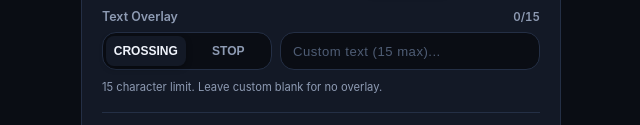
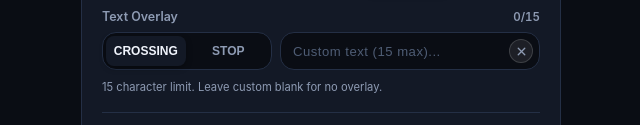
Before and after one commit to Aravind-Molugu/cross_safe, a plain HTML site: page crosssafe.html in a window 1280 px wide. Shown: the part 827-952 px from the top of the page, 319-959 px from the left. Drawn offline with Linux system fonts and the light colour scheme.

Commit message:
Add dedicated visible one-touch clear button to custom text input

```diff
--- a/crosssafe.html
+++ b/crosssafe.html
@@ -620,7 +620,7 @@
       background: var(--bg-dark);
       border: 1.5px solid var(--border-color);
       border-radius: var(--radius-md);
-      padding: 8px 34px 8px 12px;
+      padding: 8px 36px 8px 12px;
       color: var(--text-main);
       font-size: 0.82rem;
       font-weight: 700;
@@ -643,23 +643,43 @@
     }
     .btn-clear-input {
       position: absolute;
-      right: 6px;
-      background: transparent;
-      border: none;
+      right: 7px;
+      top: 50%;
+      transform: translateY(-50%);
+      width: 24px;
+      height: 24px;
+      background: rgba(255, 255, 255, 0.08);
+      border: 1px solid rgba(255, 255, 255, 0.15);
       color: var(--text-muted);
-      font-size: 1.25rem;
+      border-radius: 50%;
+      display: flex;
+      align-items: center;
+      justify-content: center;
       cursor: pointer;
-      padding: 2px 6px;
-      border-radius: 50%;
-      display: flex;
-      align-items: center;
-      justify-content: center;
-      line-height: 1;
-      transition: color 0.15s, background-color 0.15s;
+      padding: 0;
+      transition: all 0.15s ease;
+      z-index: 2;
     }
     .btn-clear-input:hover {
-      color: var(--text-main);
-      background-color: rgba(255, 255, 255, 0.1);
+      color: #ffffff;
+      background: rgba(255, 255, 255, 0.22);
+      border-color: rgba(255, 255, 255, 0.4);
+    }
+    .btn-clear-input:active {
+      transform: translateY(-50%) scale(0.9);
+      background: rgba(0, 210, 255, 0.3);
+      border-color: var(--accent-cyan);
+      color: var(--accent-cyan);
+    }
+    .overlay-custom-input:not(:placeholder-shown) ~ .btn-clear-input {
+      color: #ffffff;
+      background: rgba(255, 8, 68, 0.28);
+      border-color: rgba(255, 8, 68, 0.55);
+    }
+    .overlay-custom-input:not(:placeholder-shown) ~ .btn-clear-input:hover {
+      background: rgba(255, 8, 68, 0.5);
+      border-color: rgba(255, 8, 68, 0.8);
+      color: #ffffff;
     }
     .input-hint {
       font-size: 0.7rem;
@@ -1018,7 +1038,12 @@
                 autocomplete="off"
                 spellcheck="false"
               />
-              <button type="button" id="btn-clear-text" class="btn-clear-input" title="Clear text (no overlay)" aria-label="Clear text" style="display: none;">&times;</button>
+              <button type="button" id="btn-clear-text" class="btn-clear-input" title="One-touch clear text (no overlay)" aria-label="Clear text">
+                <svg viewBox="0 0 24 24" width="13" height="13" fill="none" stroke="currentColor" stroke-width="2.5" stroke-linecap="round" stroke-linejoin="round">
+                  <line x1="18" y1="6" x2="6" y2="18"></line>
+                  <line x1="6" y1="6" x2="18" y2="18"></line>
+                </svg>
+              </button>
             </div>
           </div>
           <span class="input-hint">15 character limit. Leave custom blank for no overlay.</span>
@@ -1533,17 +1558,17 @@
         if (textCharCount) {
           textCharCount.textContent = `${val.length}/15`;
         }
-        if (btnClearText) {
-          btnClearText.style.display = val.length > 0 ? 'flex' : 'none';
-        }
       };
 
       inputCustomText.addEventListener('focus', updateCustomText);
       inputCustomText.addEventListener('input', updateCustomText);
     }
 
+    // One-touch Clear Text button ('x')
     if (btnClearText) {
-      btnClearText.addEventListener('click', () => {
+      btnClearText.addEventListener('click', (e) => {
+        e.preventDefault();
+        e.stopPropagation();
         if (inputCustomText) {
           inputCustomText.value = '';
           state.customText = '';
@@ -1554,7 +1579,9 @@
           if (textCharCount) {
             textCharCount.textContent = '0/15';
           }
-          btnClearText.style.display = 'none';
+          if (navigator.vibrate && state.vibrationEnabled) {
+            try { navigator.vibrate(30); } catch (_) {}
+          }
           inputCustomText.focus();
         }
       });
--- a/styles.css
+++ b/styles.css
@@ -718,7 +718,7 @@ body {
   background: var(--bg-dark);
   border: 1.5px solid var(--border-color);
   border-radius: var(--radius-md);
-  padding: 8px 34px 8px 12px;
+  padding: 8px 36px 8px 12px;
   color: var(--text-main);
   font-size: 0.82rem;
   font-weight: 700;
@@ -744,24 +744,47 @@ body {
 
 .btn-clear-input {
   position: absolute;
-  right: 6px;
-  background: transparent;
-  border: none;
+  right: 7px;
+  top: 50%;
+  transform: translateY(-50%);
+  width: 24px;
+  height: 24px;
+  background: rgba(255, 255, 255, 0.08);
+  border: 1px solid rgba(255, 255, 255, 0.15);
   color: var(--text-muted);
-  font-size: 1.25rem;
-  cursor: pointer;
-  padding: 2px 6px;
   border-radius: 50%;
   display: flex;
   align-items: center;
   justify-content: center;
-  line-height: 1;
-  transition: color 0.15s, background-color 0.15s;
+  cursor: pointer;
+  padding: 0;
+  transition: all 0.15s ease;
+  z-index: 2;
 }
 
 .btn-clear-input:hover {
-  color: var(--text-main);
-  background-color: rgba(255, 255, 255, 0.1);
+  color: #ffffff;
+  background: rgba(255, 255, 255, 0.22);
+  border-color: rgba(255, 255, 255, 0.4);
+}
+
+.btn-clear-input:active {
+  transform: translateY(-50%) scale(0.9);
+  background: rgba(0, 210, 255, 0.3);
+  border-color: var(--accent-cyan);
+  color: var(--accent-cyan);
+}
+
+.overlay-custom-input:not(:placeholder-shown) ~ .btn-clear-input {
+  color: #ffffff;
+  background: rgba(255, 8, 68, 0.28);
+  border-color: rgba(255, 8, 68, 0.55);
+}
+
+.overlay-custom-input:not(:placeholder-shown) ~ .btn-clear-input:hover {
+  background: rgba(255, 8, 68, 0.5);
+  border-color: rgba(255, 8, 68, 0.8);
+  color: #ffffff;
 }
 
 .input-hint {
--- a/sw.js
+++ b/sw.js
@@ -3,7 +3,7 @@
  * Strategy: Cache First with Background Revalidation
  */
 
-const CACHE_NAME = 'crosssafe-v1.4.0';
+const CACHE_NAME = 'crosssafe-v1.4.1';
 
 const ASSETS_TO_CACHE = [
   './',
```
Also changed, not shown: TESTING_GUIDE.md (+1 -0 lines), app.js (+7 -5 lines), index.html (+6 -1 lines), walkthrough.md (+4 -0 lines).
